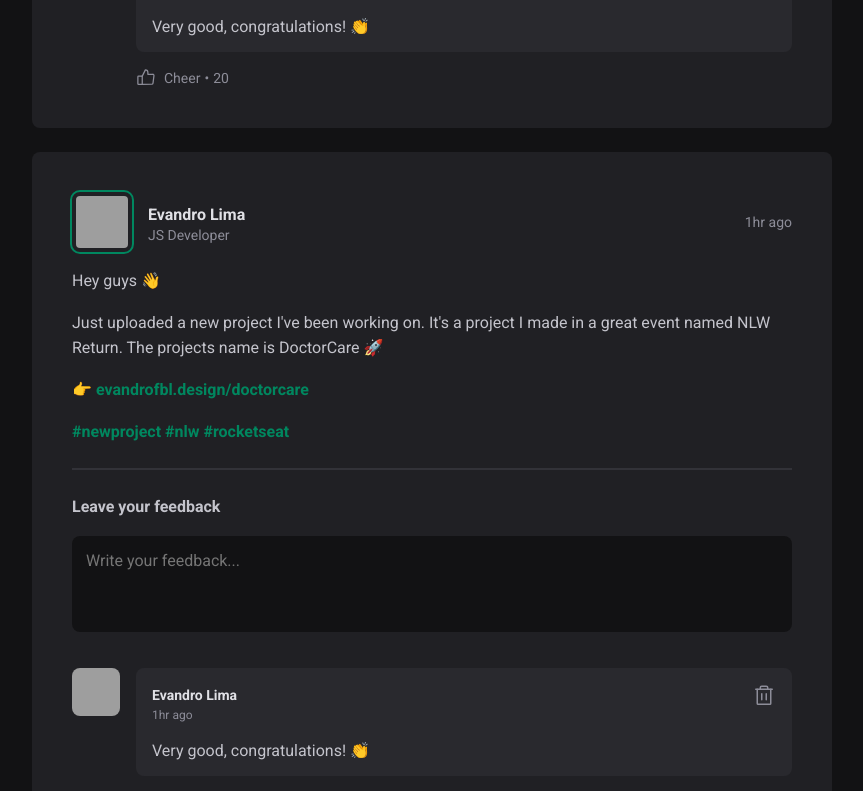
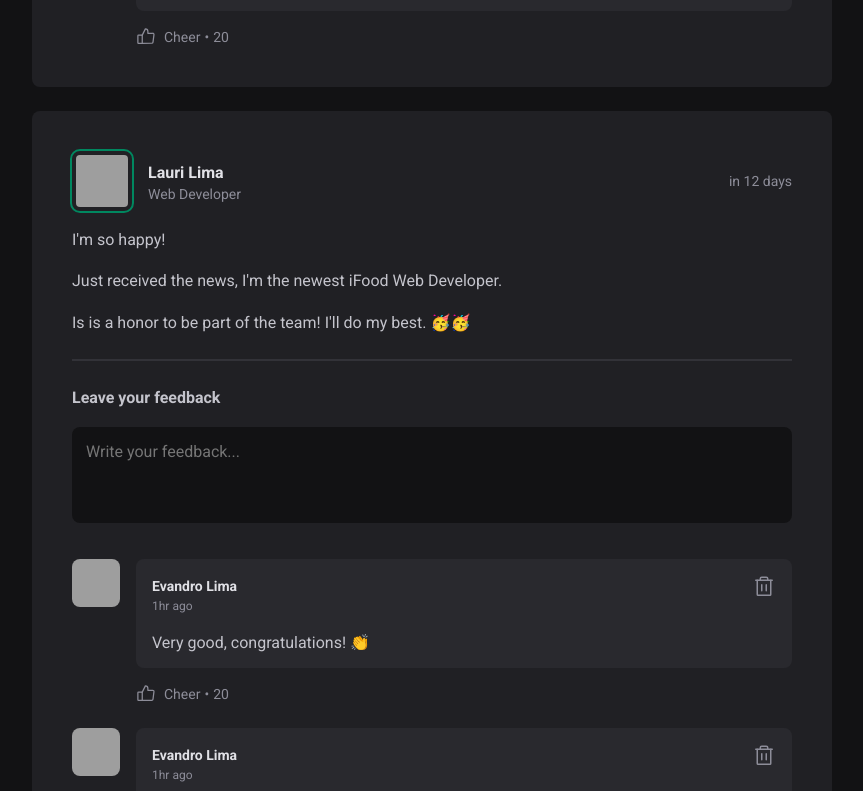
Before and after one commit to EvandroFBL/socialfeed, a React (Vite) app: page / in a window 1280 px wide. Shown: the part 1013-1804 px from the top of the page, without its empty margins (352-1215 px from the left). Built offline with nearby package versions, Linux system fonts and the light colour scheme; grey boxes are pictures that could not be loaded.

Commit message:
Making post data 'dinamic'

```diff
--- a/package.json
+++ b/package.json
@@ -8,6 +8,7 @@
     "preview": "vite preview"
   },
   "dependencies": {
+    "date-fns": "^2.28.0",
     "phosphor-react": "^1.4.1",
     "react": "^18.0.0",
     "react-dom": "^18.0.0"
--- a/src/App.jsx
+++ b/src/App.jsx
@@ -1,8 +1,40 @@
-import { Header } from "./components/Header";
 import styles from "./App.module.css";
 import "./global.css";
+
+import { Header } from "./components/Header";
 import { Sidebar } from "./components/Sidebar";
 import { Post } from "./components/Post";
+
+const posts = [
+	{
+		id: 1,
+		author: {
+			avatarUrl: "http://github.com/EvandroFBL.png",
+			name: "Evandro Lima",
+			role: "JS Developer",
+		},
+		content: [
+			{ type: "paragraph", content: "Hey guys 👋" },
+			{ type: "paragraph", content: "Just uploaded a new project I've been working on. It's a project I made in a great event named NLW Return. The projects name is DoctorCare 🚀" },
+			{ type: "link", content: "evandrofbl.design/doctorcare" },
+		],
+		publishedAt: new Date("2022=06-18 15:04:45"),
+	},
+	{
+		id: 2,
+		author: {
+			avatarUrl: "http://github.com/LauriRodrigues.png",
+			name: "Lauri Lima",
+			role: "Web Developer",
+		},
+		content: [
+			{ type: "paragraph", content: "I'm so happy!" },
+			{ type: "paragraph", content: "Just received the news, I'm the newest iFood Web Developer." },
+			{ type: "paragraph", content: "Is is a honor to be part of the team! I'll do my best. 🥳🥳" },
+		],
+		publishedAt: new Date("2022=06-19 19:45:12"),
+	}
+]
 
 export function App() {
 	return (
@@ -12,8 +44,15 @@ export function App() {
 			<div className={styles.wrapper}>
 				<Sidebar />
 				<main>
-					<Post />
-					<Post />
+					{posts.map(post => {
+						return (
+							<Post
+								author={post.author}
+								content={post.content}
+								publishedAt={post.publishedAt}
+							/>
+						)
+					})}
 				</main>
 			</div>
 		</div>
--- a/src/components/Post.jsx
+++ b/src/components/Post.jsx
@@ -1,31 +1,43 @@
+import { format, formatDistanceToNow } from "date-fns";
+import ptBR from "date-fns/locale/pt-BR";
+
+import styles from  "./Post.module.css";
 import { Avatar } from "./Avatar";
 import { Comment } from "./Comment";
-import styles from  "./Post.module.css";
 
-export function Post() {
+export function Post({ author, content, publishedAt }) {
+    // const publishedDateFormartedBr = format(publishedAt, "d 'de' LLLL 'às' HH:mm'h'", {
+    //     locale: ptBR,
+    // });
+    // const publishedDateRelativeToNowBr = formatDistanceToNow(publishedAt, {locale: ptBR, addSuffix: true});
+
+    const publishedDateFormated = format(publishedAt, "LLLL d 'at' HH:mm");
+    const publishedDateRelativeToNow = formatDistanceToNow(publishedAt, {addSuffix: true});
+
     return (
         <article className={styles.post}>
             <header>
                 <div className={styles.author}>
-                    <Avatar src="https://github.com/EvandroFBL.png" />
+                    <Avatar src={author.avatarUrl}/>
                     <div className={styles.authorInfo}>
-                        <strong>Evandro Lima</strong>
-                        <span>JS Developer</span>
+                        <strong>{author.name}</strong>
+                        <span>{author.role}</span>
                     </div>
                 </div>
 
-                <time title="09 May 2022" dateTime="2022-06-09 09:09:34">1hr ago</time>
+                <time title={publishedDateFormated} dateTime={publishedAt.toISOString()}>
+                    {publishedDateRelativeToNow}
+                </time>
             </header>
 
             <div className={styles.content}>
-                <p>Hey guys 👋</p>
-                <p>Just uploaded a new project I've been working on. It's a project I made in a great event named NLW Return. The projects name is DoctorCare 🚀</p>
-                <p>👉{" "} <a href="">evandrofbl.design/doctorcare</a></p>
-                <p>
-                    <a href="">#newproject</a>{" "}
-                    <a href="">#nlw</a>{" "}
-                    <a href="">#rocketseat</a>{" "}
-                </p>
+                {content.map(line => {
+                    if (line.type === "paragraph") {
+                        return <p>{line.content}</p>
+                    } else if (line.type === "link") {
+                        return <p><a href="#">{line.content}</a></p>
+                    }
+                })}
             </div>
 
             <form className={styles.commentForm}>
@@ -36,7 +48,6 @@ export function Post() {
                 <footer>
                     <button type="submit">Post</button>
                 </footer>
-
             </form>
 
             <div className={styles.postCommentList}>
```
Also changed, not shown: 1 other file (tests, documents, lock files or other folders).
